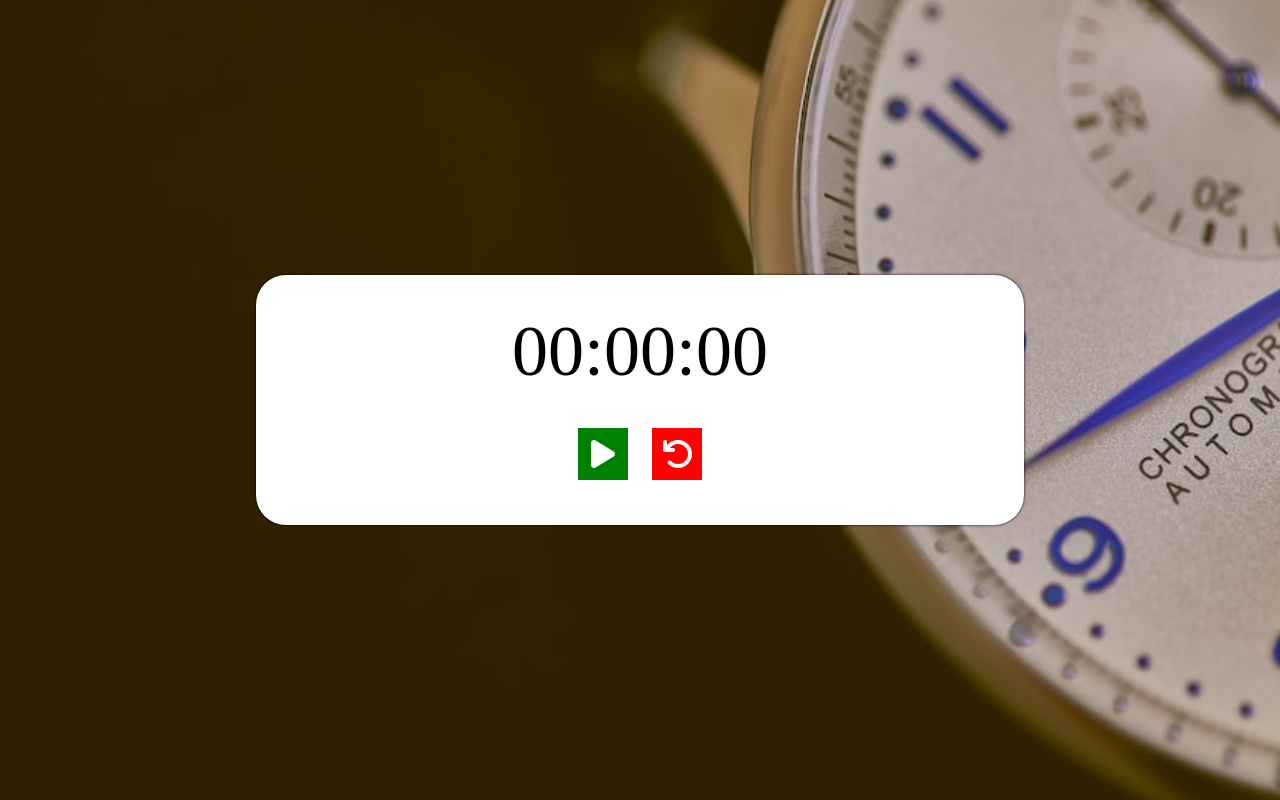
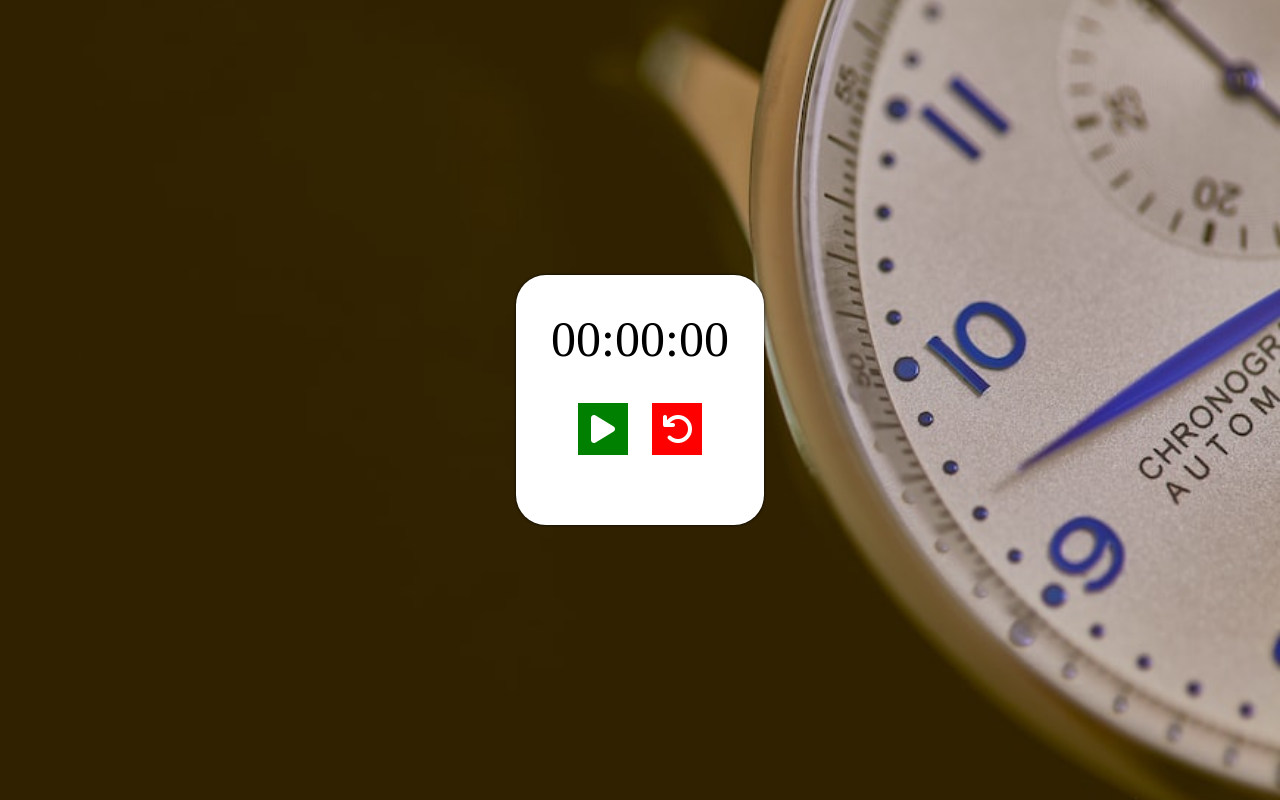
Before and after one commit to Onunkwor/Stop-Watch, a plain HTML site: page index.html in a window 1280 px wide. Drawn offline with Linux system fonts and the light colour scheme.

Commit message:
Add files via upload

```diff
--- a/style.css
+++ b/style.css
@@ -12,7 +12,7 @@ body{
     align-items: center;
 }
 .container{
-    width: 60%;
+    width: max-content;
     height: 250px;
     background-color: #fff;
     border-radius: 30px;
@@ -20,8 +20,8 @@ body{
 }
 
 #timer{
-    width: 100%;
-    font-size: 72px;
+    width: max-content;
+    font-size: 50px;
     text-align: center;
     margin: 0px auto;
     padding: 35px;
```
